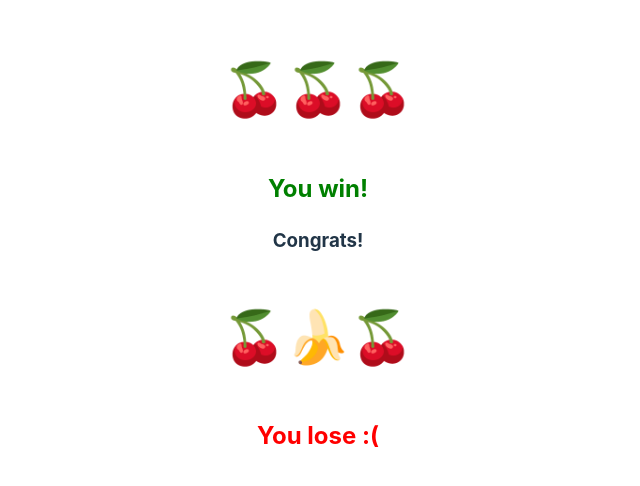
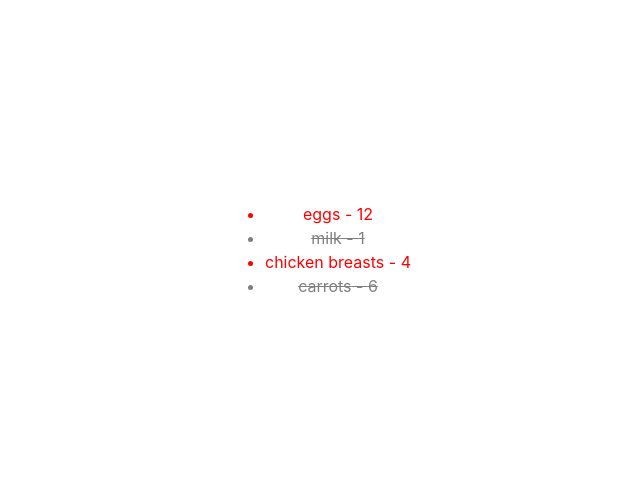
Before and after one commit to Shessire/Web-Dev-Practice, a React (Vite) app in the folder react-practice/: page / in a window 1280 px wide. Shown: the part 150-636 px from the top of the page, without its empty margins (322-962 px from the left). Built offline with nearby package versions, Linux system fonts and the light colour scheme.

Commit message:
Create ShoppingList Component

```diff
--- a/react-practice/src/App.jsx
+++ b/react-practice/src/App.jsx
@@ -6,21 +6,30 @@ import DoubleDice from './DoubleDice'
 import Heading from './heading'
 import ColorList from './ColorList'
 import Slots from './Slots'
+import ShoppingList from './ShoppingList'
+
+const data = [
+  {item: 'eggs', quantity: 12, completed: false},
+  {item: 'milk', quantity: 1, completed: true},
+  {item: 'chicken breasts', quantity: 4, completed: false},
+  {item: 'carrots', quantity: 6, completed: true},
+]
 
 function App() {
 
   return (
     <>
-      <Slots val1="🍒" val2="🍒" val3="🍒"/>
+      <ShoppingList items={data}/>
+      {/* <Slots val1="🍒" val2="🍒" val3="🍒"/>
       <Slots val1="🍒" val2="🍌" val3="🍒"/>
-      {/* <Heading color="magenta" text="welcome!"/> */}
-      {/* <Greeter person="Bill"/>
+      <Heading color="magenta" text="welcome!"/>
+      <Greeter person="Bill"/>
       <Die2 numSides={20}/>
       <Die2/>
       <Die2 numSides={10}/>
-      <ListPicker values={[1,2,3]}/> */}
-      {/* <ColorList colors={["red", "pink", "purple", "teal"]}/> */}
-      {/* <DoubleDice/> */}
+      <ListPicker values={[1,2,3]}/>
+      <ColorList colors={["red", "pink", "purple", "teal"]}/>
+      <DoubleDice/> */}
     </>
   )
 }
--- /dev/null
+++ b/react-practice/src/ShoppingList.jsx
@@ -0,0 +1,15 @@
+function ShoppingList ({ items }) {
+    return (
+        <ul>
+            {items.map((i) => (
+                <li style={{
+                    color: i.completed ? "grey" : "red",
+                    textDecoration: i.completed ? "line-through": "none"}}>
+                    {i.item} - {i.quantity}
+                </li>
+            ))}
+        </ul>
+    )
+}
+
+export default ShoppingList;
```
